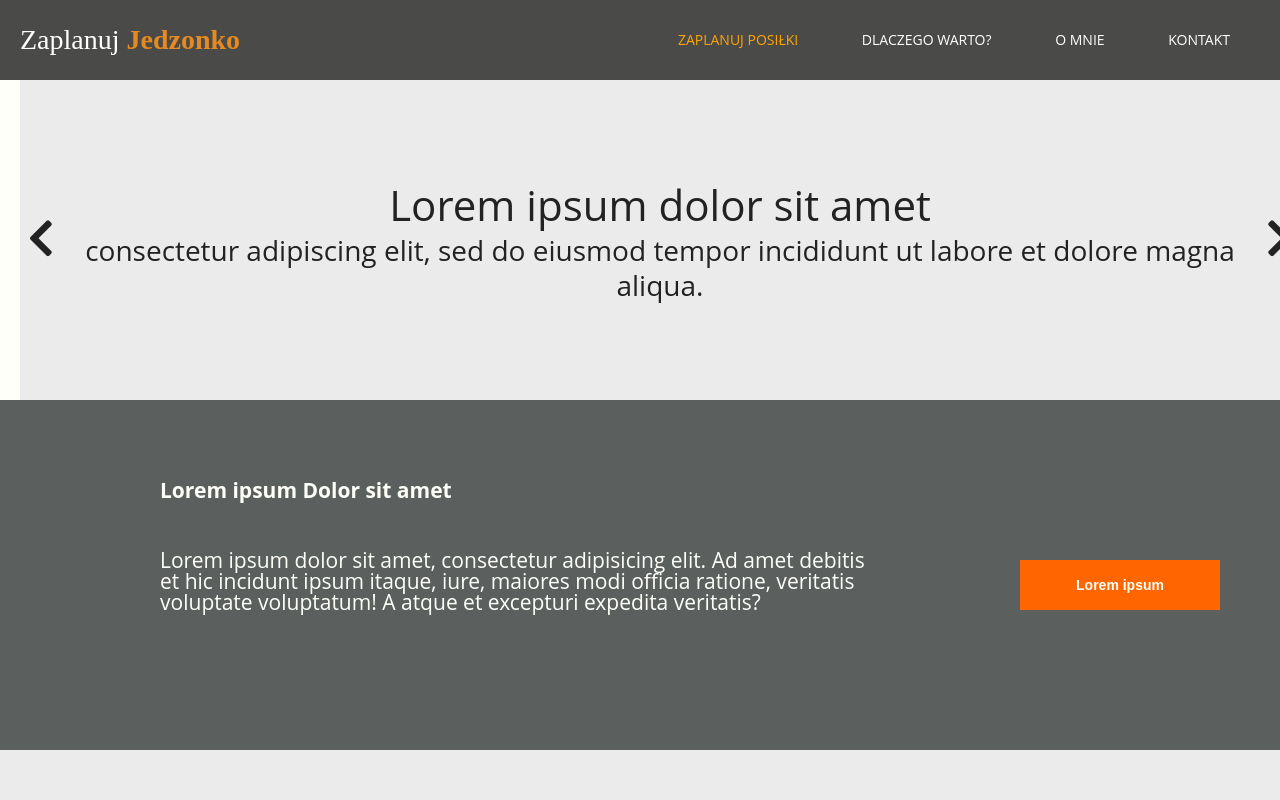
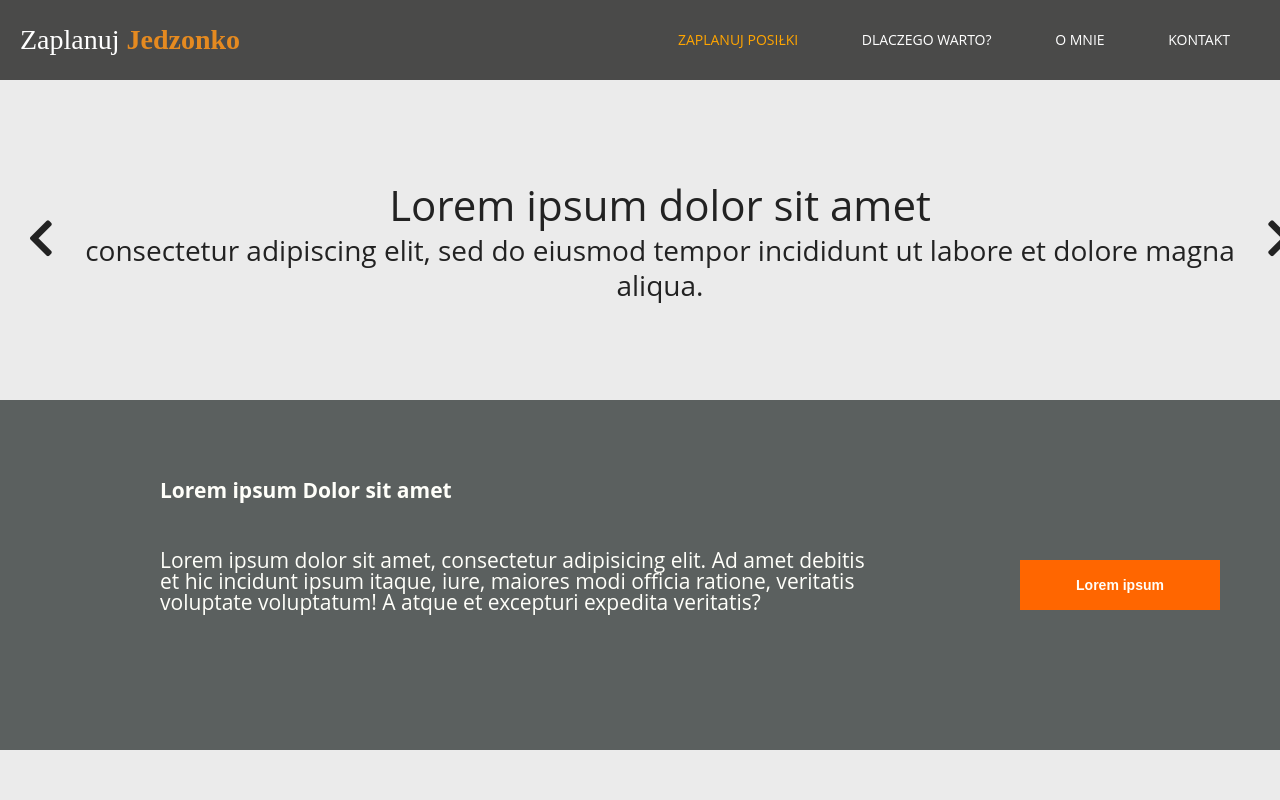
Before and after one commit to mkusmierczyk/ScheduleYourMeals, a website: page development/index.html in a window 1280 px wide. Shown: the top 800 px of the page. Drawn offline with nearby package versions, Linux system fonts and the light colour scheme; files that its build step writes are made by us from their sources; a web font is replaced by a local one.

Commit message:
slider bg fixed

```diff
--- a/development/scss/elements/_slider.scss
+++ b/development/scss/elements/_slider.scss
@@ -4,6 +4,9 @@
   background-color: $bg_color;
   align-items: center;
   justify-content: center;
+}
+.section1 {
+  background-color: $bg_color;
 }
 
 .slider h1, .slider p {
```
